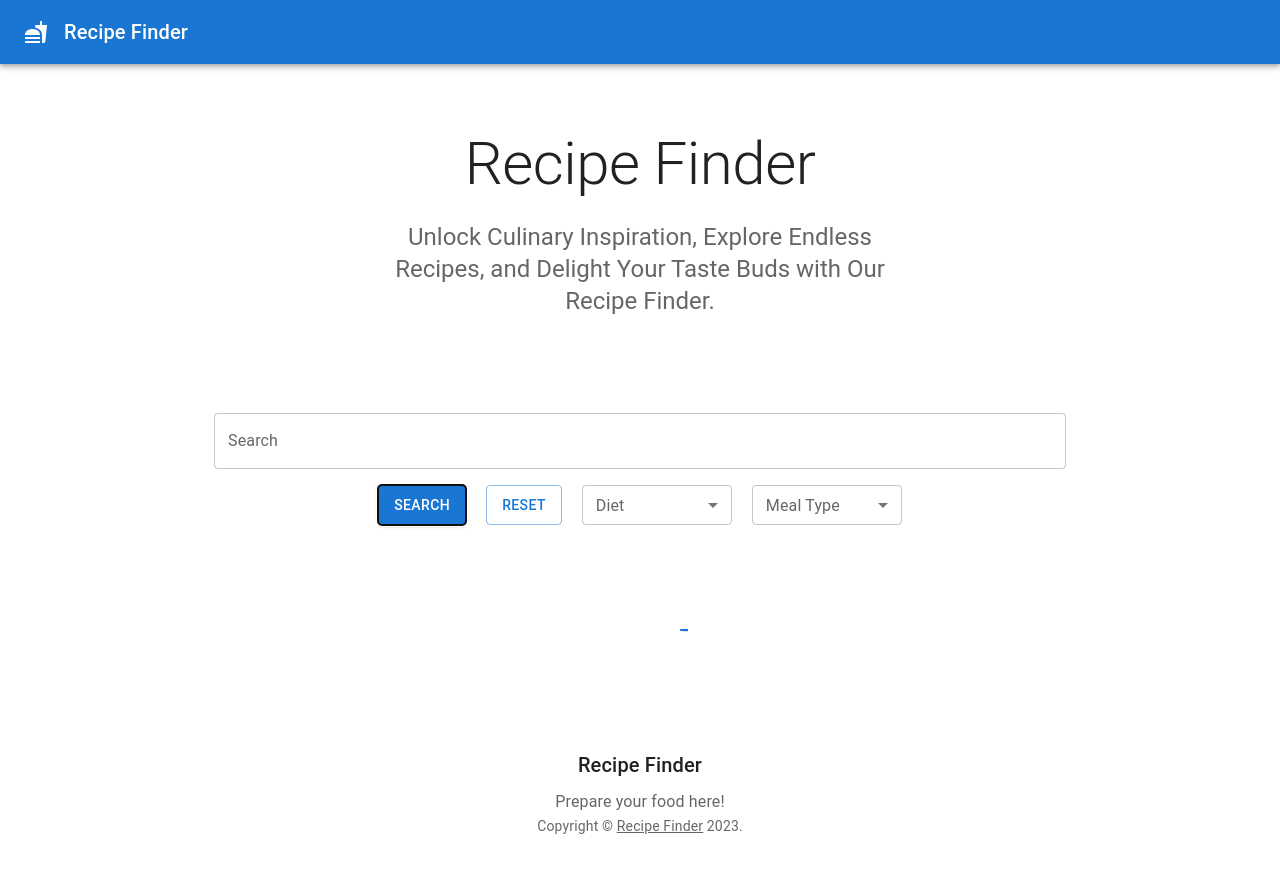
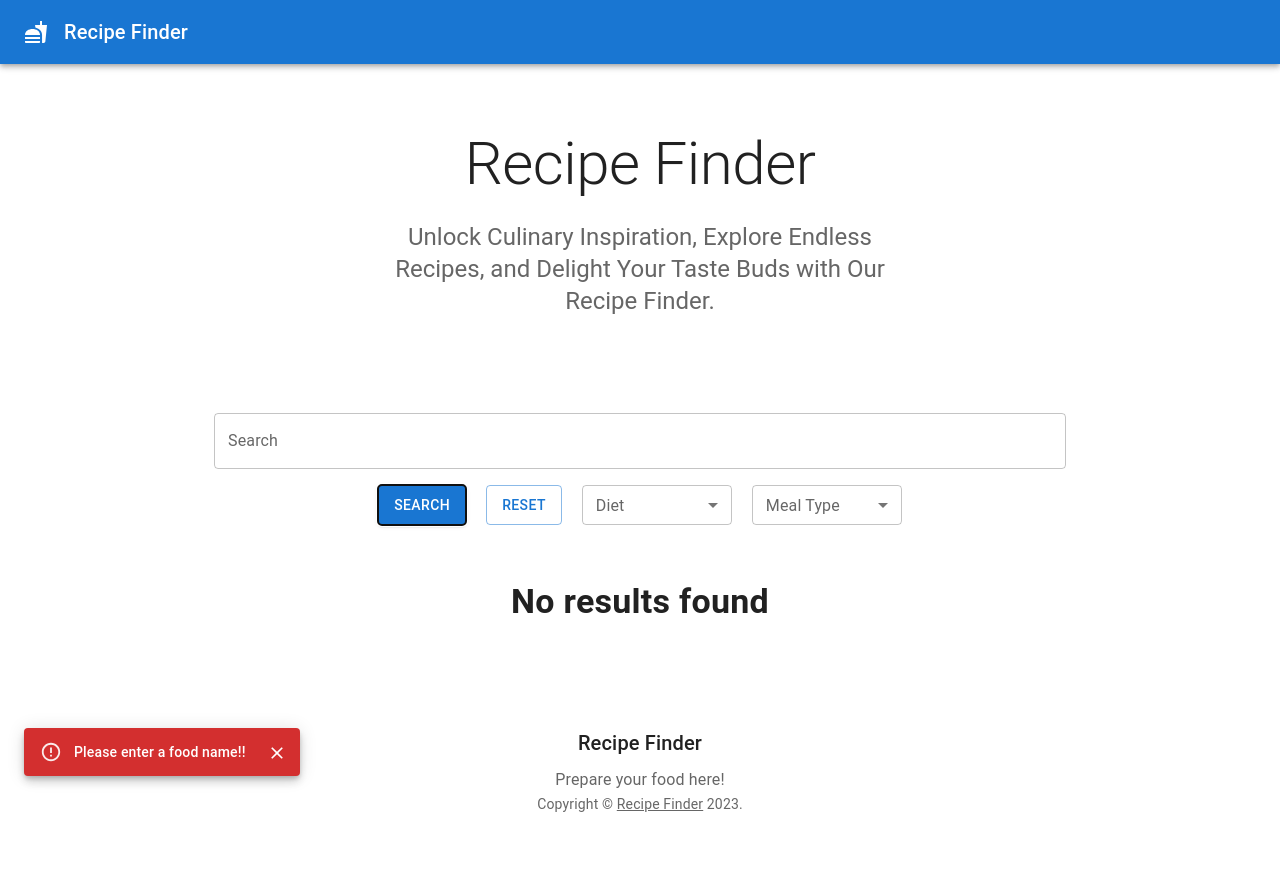
Before and after one commit to Nahom4258/recipe-finder-hci, a React (Vite) app: page / in a window 1280 px wide. Both pictures are taken after a click on the button "SEARCH". Shown: the top 872 px of the page. Built offline with nearby package versions, Linux system fonts and the light colour scheme.

Commit message:
add validation snackbar

```diff
--- a/src/App.jsx
+++ b/src/App.jsx
@@ -18,6 +18,8 @@ import SearchBox from "./searchBox";
 import CircleIcon from "@mui/icons-material/Circle";
 import FastfoodIcon from "@mui/icons-material/Fastfood";
 import CircularProgress from "@mui/material/CircularProgress";
+import Snackbar from "@mui/material/Snackbar";
+import MuiAlert from "@mui/material/Alert";
 
 import api from "./api";
 
@@ -45,9 +47,26 @@ function ResultNotFound() {
   );
 }
 
+const Alert = React.forwardRef(function Alert(props, ref) {
+  return <MuiAlert elevation={6} ref={ref} variant="filled" {...props} />;
+});
+
 export default function Album() {
   const [results, setResults] = React.useState([]);
   const [loading, setLoading] = React.useState(false);
+  const [snackbarOpen, setSnackbarOpen] = React.useState(false);
+
+  const handleSnackbarClick = () => {
+    setSnackbarOpen(true);
+  };
+
+  const handleSnackbarClose = (event, reason) => {
+    if (reason === "clickaway") {
+      return;
+    }
+
+    setSnackbarOpen(false);
+  };
 
   const onSearch = (searchParams, reset) => {
     console.log("searchText: ", searchParams, loading);
@@ -70,6 +89,9 @@ export default function Album() {
           console.log(error);
         });
     }
+    if (filteredObject.q.trim() === "" && !reset) {
+      handleSnackbarClick();
+    }
 
     if (!reset) {
       setResults([]);
@@ -77,7 +99,9 @@ export default function Album() {
   };
 
   React.useEffect(() => {
-    setLoading((prev) => !prev);
+    if (results.length > 0) {
+      setLoading((prev) => !prev);
+    }
   }, [results]);
 
   return (
@@ -196,10 +220,10 @@ export default function Album() {
                 display: "flex",
                 alignItems: "center",
                 justifyContent: "center",
-                mt: 4
+                mt: 4,
               }}
             >
-              <CircularProgress size='6rem' />
+              <CircularProgress size="6rem" />
             </Box>
           )}
         </Container>
@@ -220,6 +244,21 @@ export default function Album() {
         <Copyright />
       </Box>
       {/* End footer */}
+      <Stack spacing={2} sx={{ width: "100%" }}>
+        <Snackbar
+          open={snackbarOpen}
+          autoHideDuration={6000}
+          onClose={handleSnackbarClose}
+        >
+          <Alert
+            onClose={handleSnackbarClose}
+            severity="error"
+            sx={{ width: "100%" }}
+          >
+            Please enter a food name!!
+          </Alert>
+        </Snackbar>
+      </Stack>
     </div>
   );
 }
```
